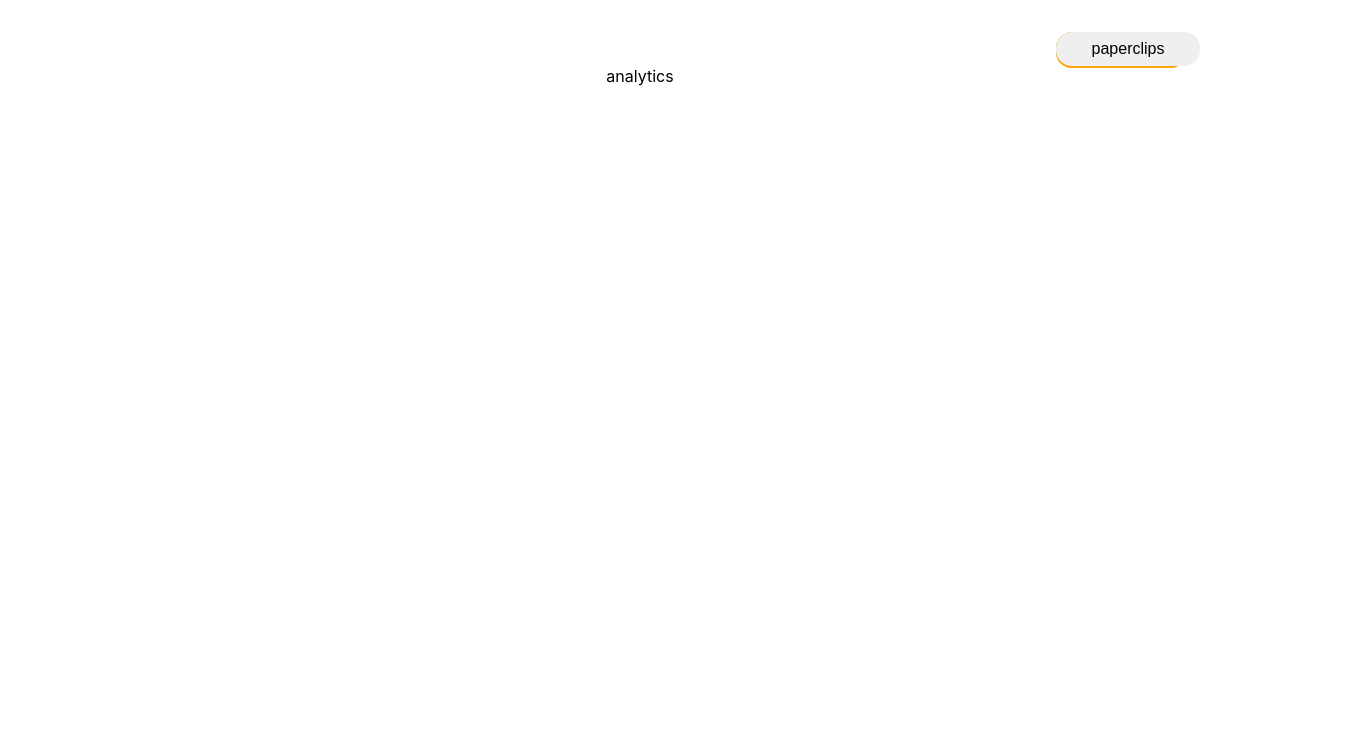
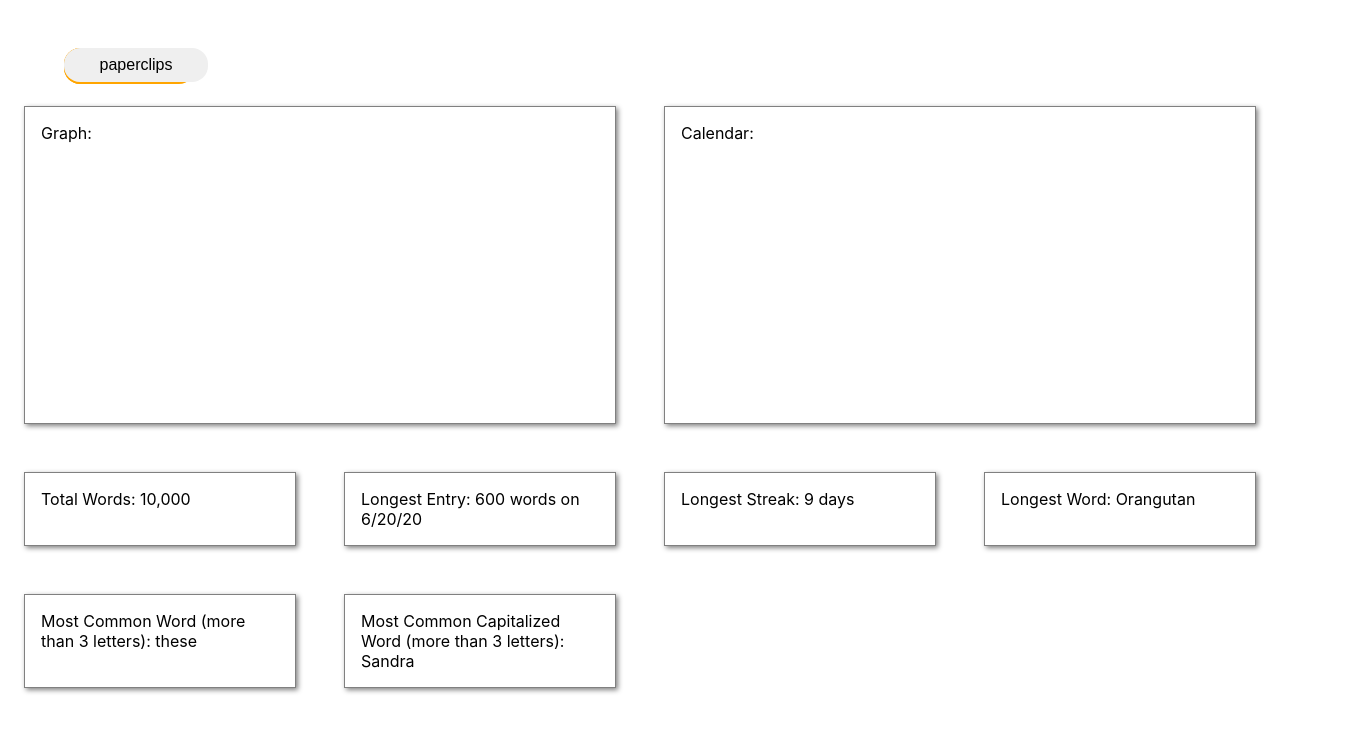
Before and after one commit to cooljasonmelton/paperclips-fe, a React (Create React App) app: page /analytics in a window 1280 px wide. Shown: the top 732 px of the page, 1360 px wide, since content can reach past the window. Built offline with nearby package versions, Linux system fonts and the light colour scheme.

Commit message:
set up basic layout of analytics container

```diff
--- a/src/App.css
+++ b/src/App.css
@@ -4,3 +4,8 @@
     justify-content: center;
     align-items: center;
 }
+
+.menu-layout{
+    align-self: flex-start;
+    margin: 3em 0 0 4em;
+}
--- a/src/App.js
+++ b/src/App.js
@@ -14,7 +14,10 @@ const App = () => {
   return (
     <BrowserRouter>
       <div className="App">
-        <Menu/>
+
+        <div className="menu-layout">
+          <Menu/>
+        </div>
 
         <Switch>
           <Route path="/write" component={EntryContainer} />
--- a/src/analytics/AnalyticsContainer.css
+++ b/src/analytics/AnalyticsContainer.css
@@ -0,0 +1,31 @@
+.AnalyticsContainer{
+    width: 100%;
+    min-height: 50vh;
+
+    display: grid;
+    grid-template-columns: 1fr 1fr 1fr 1fr;
+    grid-template-rows: 1fr 1fr 1fr 1fr;
+}
+
+
+.analytics-item{
+    margin: 1.5em;
+    padding: 1em;
+    border: 1px solid gray;
+    box-shadow: 2px 2px 5px gray;
+}
+
+.graph{
+    grid-column-start: 1;
+    grid-column-end: span 2;
+    grid-row-start: 1;
+    grid-row-end: span 3;
+
+}
+
+.calendar{
+    grid-column-start: 3;
+    grid-column-end: span 2;
+    grid-row-start: 1;
+    grid-row-end: span 3;
+}
--- a/src/analytics/AnalyticsContainer.js
+++ b/src/analytics/AnalyticsContainer.js
@@ -8,9 +8,14 @@ import './AnalyticsContainer.css';
 const AnalyticsContainer = () => {
   return (
     <div className="AnalyticsContainer">
-      analytics
-
-
+      <div className="analytics-item graph">Graph: </div>
+      <div className="analytics-item calendar">Calendar:</div>
+      <div className="analytics-item">Total Words: 10,000</div>
+      <div className="analytics-item">Longest Entry: 600 words on 6/20/20</div>
+      <div className="analytics-item">Longest Streak: 9 days</div>
+      <div className="analytics-item">Longest Word: Orangutan</div>
+      <div className="analytics-item">Most Common Word (more than 3 letters): these </div>
+      <div className="analytics-item">Most Common Capitalized Word (more than 3 letters): Sandra </div>
     </div>
   );
 }
--- a/src/functions/dateFunctions.js
+++ b/src/functions/dateFunctions.js
@@ -17,7 +17,7 @@ export const dateEntryId = () => {
 export const prettyDate = () => {
     let today = new Date();
     let thisDay = String(today.getDate())
-    let months = ['january', 'february', 'march', 'april', 'may', 'june', 'july', 'august', 'september', 'october', 'november', 'december'];
+    let months = ['January', 'February', 'March', 'April', 'May', 'June', 'July', 'August', 'September', 'October', 'November', 'December'];
     let thisMonth = months[today.getMonth()]
     let yyyy = today.getFullYear();
     return today = thisMonth + ' ' + thisDay + ', ' + yyyy;
--- a/src/menu/Menu.css
+++ b/src/menu/Menu.css
@@ -1,11 +1,7 @@
 .Menu{
     width: 100%;
-
-    padding: 2em 10em 0 0;
-
     display: flex;
     flex-direction: column;
-    align-items: flex-end;
 }
 
 .drop-nav{
--- a/src/writing/EntryContainer.css
+++ b/src/writing/EntryContainer.css
@@ -8,14 +8,14 @@
 
 .entry-ta{
     width: 100%;
-    min-height: 60vh;
+    min-height: 70vh;
 
     padding: 1.5em 2em;
     margin: 1em;
 
     border: none;
-    border-radius: 1em;
-    box-shadow: 1px 1px 5px black;
+    border-radius: 0.5em;
+    box-shadow: 1px 1px 3px black;
 
     font-size: 1.5em;
     outline: none;
@@ -25,10 +25,10 @@
 }
 
 @keyframes entry-focus {
-    0% {box-shadow: 1px 1px 5px black}
+    0% {box-shadow: 1px 1px 3px black}
     33% {box-shadow: 10px 10px 10px red}
     66% {box-shadow: -10px -10px 10px purple}
-    100% {box-shadow: 1px 1px 5px black}
+    100% {box-shadow: 1px 1px 3px black}
 }
 
 .entry-ta:valid{
--- a/src/writing/EntryContainer.js
+++ b/src/writing/EntryContainer.js
@@ -1,7 +1,7 @@
 import React, { useState } from 'react';
 
 // functions
-import { prettyDate } from "../functions/dateFunctions"
+import { currentDate } from "../functions/dateFunctions"
 import { getWordCount } from "../functions/wordCountFunctions"
 
 // styling
@@ -19,7 +19,7 @@ const EntryContainer = () => {
         value={entryText}/>
 
       <div className="entry-info">
-        {prettyDate()} | count: {getWordCount(entryText)}
+        {currentDate()} | count: {getWordCount(entryText)}
       </div>
     </div>
   );
```
Also changed, not shown: 1 other file (tests, documents, lock files or other folders).
